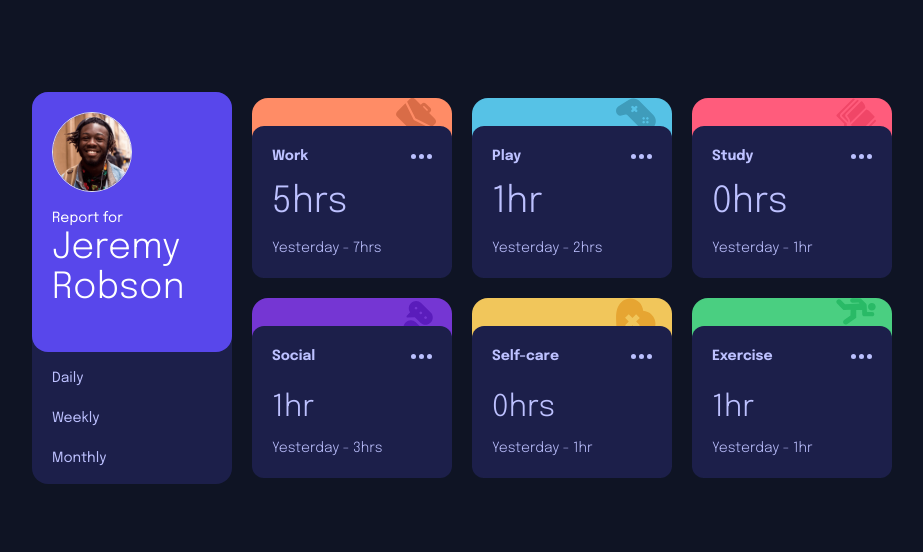
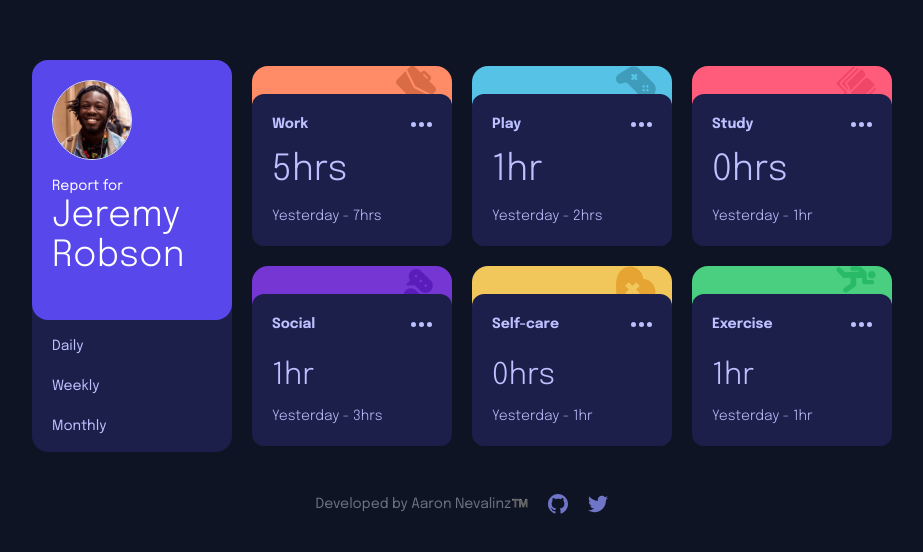
Before and after one commit to AaronNevalinz/time-tracking-dashbord-main, a website: page docs/index.html in a window 1280 px wide. Shown: the part 128-680 px from the top of the page, without its empty margins (178-1101 px from the left). Drawn offline with Linux system fonts and the light colour scheme.

Commit message:
modified and done

```diff
--- a/docs/index.html
+++ b/docs/index.html
@@ -414,6 +414,15 @@
                 <!-- monthly ends here -->
 
         </div>
+        <div class="text-center mt-10">
+            <span class="text-sm text-gray-500 mr-4">Developed by Aaron Nevalinz™️</span>
+            <a href="https://github.com/AaronNevalinz" target="_blank" class="mr-4">
+                <svg class="inline fill-secondary-300"  xmlns="http://www.w3.org/2000/svg" width="20" height="20" viewBox="0 0 24 24"><path d="M12 0c-6.626 0-12 5.373-12 12 0 5.302 3.438 9.8 8.207 11.387.599.111.793-.261.793-.577v-2.234c-3.338.726-4.033-1.416-4.033-1.416-.546-1.387-1.333-1.756-1.333-1.756-1.089-.745.083-.729.083-.729 1.205.084 1.839 1.237 1.839 1.237 1.07 1.834 2.807 1.304 3.492.997.107-.775.418-1.305.762-1.604-2.665-.305-5.467-1.334-5.467-5.931 0-1.311.469-2.381 1.236-3.221-.124-.303-.535-1.524.117-3.176 0 0 1.008-.322 3.301 1.23.957-.266 1.983-.399 3.003-.404 1.02.005 2.047.138 3.006.404 2.291-1.552 3.297-1.23 3.297-1.23.653 1.653.242 2.874.118 3.176.77.84 1.235 1.911 1.235 3.221 0 4.609-2.807 5.624-5.479 5.921.43.372.823 1.102.823 2.222v3.293c0 .319.192.694.801.576 4.765-1.589 8.199-6.086 8.199-11.386 0-6.627-5.373-12-12-12z"/></svg>
+            </a>
+            <a href="https://twitter.com/AaronNevalinz" target="_blank">
+                <svg class="inline fill-secondary-300" xmlns="http://www.w3.org/2000/svg" width="20" height="20" viewBox="0 0 24 24"><path d="M24 4.557c-.883.392-1.832.656-2.828.775 1.017-.609 1.798-1.574 2.165-2.724-.951.564-2.005.974-3.127 1.195-.897-.957-2.178-1.555-3.594-1.555-3.179 0-5.515 2.966-4.797 6.045-4.091-.205-7.719-2.165-10.148-5.144-1.29 2.213-.669 5.108 1.523 6.574-.806-.026-1.566-.247-2.229-.616-.054 2.281 1.581 4.415 3.949 4.89-.693.188-1.452.232-2.224.084.626 1.956 2.444 3.379 4.6 3.419-2.07 1.623-4.678 2.348-7.29 2.04 2.179 1.397 4.768 2.212 7.548 2.212 9.142 0 14.307-7.721 13.995-14.646.962-.695 1.797-1.562 2.457-2.549z"/></svg>
+            </a>
+        </div>
     </section>
     <script src="./index.js"></script>
     <!-- <script src="./indexAPI.js"></script> -->
```
Also changed, not shown: docs/styles.css.
